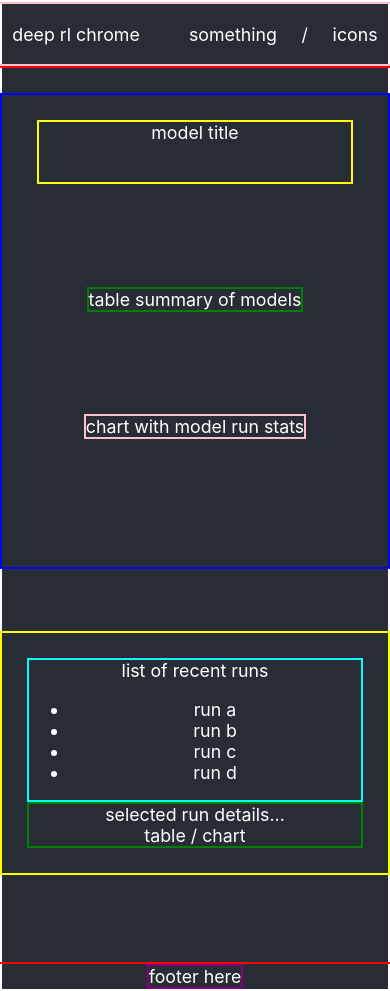
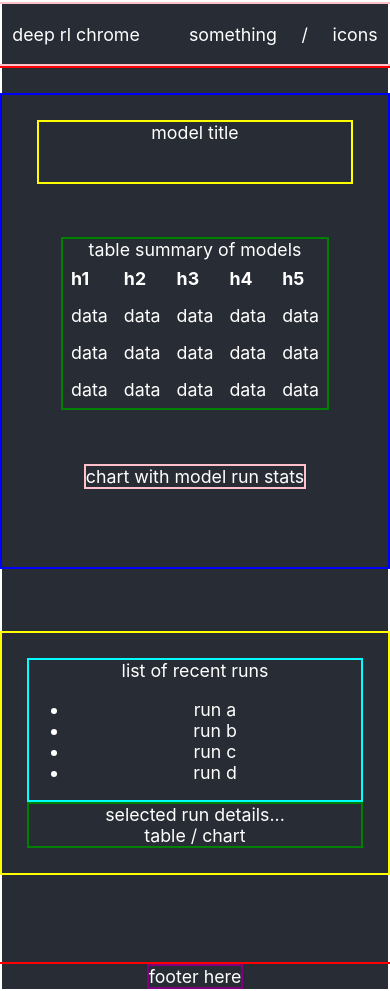
Before and after one commit to nrsimonelli/deep-rl-trex-frontend, a React (Create React App) app: page / in a window 390 px wide. Shown: the top 991 px of the page. Built offline with nearby package versions, Linux system fonts and the light colour scheme.

Commit message:
responsive design and placeholder divs

```diff
--- a/src/App.css
+++ b/src/App.css
@@ -80,8 +80,8 @@
   display: flex;
   flex-direction: row;
   flex-wrap: wrap;
+  justify-content: space-around;
   align-items: flex-start;
-  justify-content: space-around;
 
 }
 /* children */
@@ -96,9 +96,11 @@
 .model-table {
   border: 2px solid green;
 
+
 }
 .model-chart {
   border: 2px solid pink;
+
 
 }
 
@@ -125,3 +127,19 @@
 .footer {
   border: 2px solid purple
 }
+
+
+
+table {
+  border-collapse: collapse;
+
+}
+
+th, td {
+  padding: 8px;
+  text-align: left;
+}
+
+tr:hover {
+  background-color: #3d3d3d;
+}
--- a/src/App.js
+++ b/src/App.js
@@ -19,7 +19,38 @@ class App extends Component {
             model title
             </div>
             <div className='model-table'>
-              table summary of models
+            table summary of models
+              <table>
+                <tr>
+                  <th>h1</th>
+                  <th>h2</th>
+                  <th>h3</th>
+                  <th>h4</th>
+                  <th>h5</th>
+                </tr>
+                <tr>
+                  <td>data</td>
+                  <td>data</td>
+                  <td>data</td>
+                  <td>data</td>
+                  <td>data</td>
+                </tr>
+                <tr>
+                  <td>data</td>
+                  <td>data</td>
+                  <td>data</td>
+                  <td>data</td>
+                  <td>data</td>
+                </tr>
+                <tr>
+                  <td>data</td>
+                  <td>data</td>
+                  <td>data</td>
+                  <td>data</td>
+                  <td>data</td>
+                </tr>
+              </table>
+
             </div>
             <div className='model-chart'>
               chart with model run stats
```
